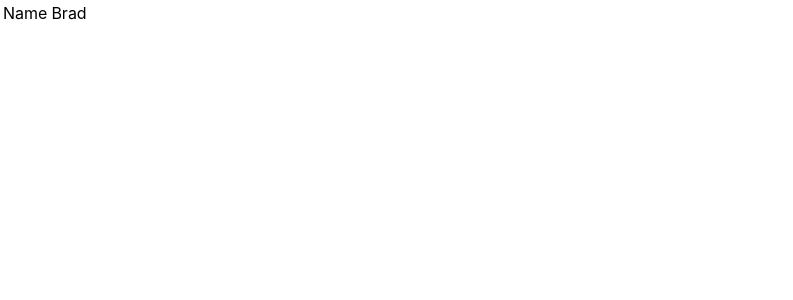
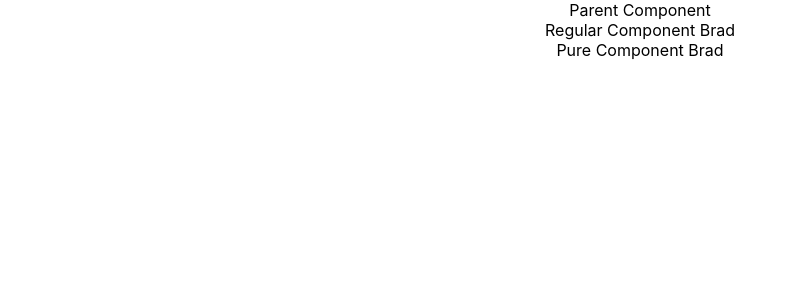
Before and after one commit to takinabradley/Codevolution-react-tutorial, a React (Create React App) app: page / in a window 1280 px wide. Shown: the top 300 px of the page, without its empty margins (0-793 px from the left). Built offline with nearby package versions, Linux system fonts and the light colour scheme.

Commit message:
Finish 'Pure Components'

```diff
--- a/src/App.js
+++ b/src/App.js
@@ -1,13 +1,11 @@
 import "./App.css"
-import Form from "./components/Form"
-import FragmentDemo from "./components/FragmentDemo"
-import LifeCycleA from "./components/LifeCycleA"
-import Table from "./components/Table"
+import ParentComp from "./components/ParentComp"
+import PureComponent from "./components/PureComponent"
 
 function App() {
   return (
     <div className="App">
-      <Table />
+      <ParentComp />
     </div>
   )
 }
--- /dev/null
+++ b/src/components/ParentComp.js
@@ -0,0 +1,28 @@
+import React from "react"
+import PureComponent from "./PureComponent"
+import RegularComponent from "./RegularComponent"
+export default class ParentComp extends React.PureComponent {
+  constructor(props) {
+    super(props)
+    this.state = {
+      name: "Brad"
+    }
+  }
+
+  componentDidMount() {
+    setInterval(() => {
+      this.setState(() => ({ name: "Brad" }))
+    }, 2000)
+  }
+
+  render() {
+    console.log("PARENT RENDER")
+    return (
+      <div>
+        Parent Component
+        <RegularComponent name={this.state.name} />
+        <PureComponent name={this.state.name} />
+      </div>
+    )
+  }
+}
--- /dev/null
+++ b/src/components/PureComponent.js
@@ -0,0 +1,23 @@
+import React from "react"
+export default class PureComponent extends React.PureComponent {
+  render() {
+    /*    doesn't rerender with same props since react knows it's pure
+       similar to memo
+       pretty much just implements shouldComponentUpdate and shallowly compares
+       props by default. The usual default always returns true.
+
+       memo doesn't compare new and old state, though. It only compares props.
+       Function components that get the same state set already prevent
+       re-renders by default, even without memo.
+
+       It's a good idea to make sure all children are pure components
+       to avoid unexpected behavior and always reflect a new object that
+       reflects the new state (?)
+
+       Does that mean something like this?
+        this.setState((prevProps, prev) => ({}))
+    */
+    console.log("PURE RENDER")
+    return <div>Pure Component {this.props.name}</div>
+  }
+}
--- /dev/null
+++ b/src/components/RegularComponent.js
@@ -0,0 +1,7 @@
+import React from "react"
+export default class RegularComponent extends React.Component {
+  render() {
+    console.log("REGULAR RENDER")
+    return <div>Regular Component {this.props.name}</div>
+  }
+}
```
Also changed, not shown: 1 other file (tests, documents, lock files or other folders).
